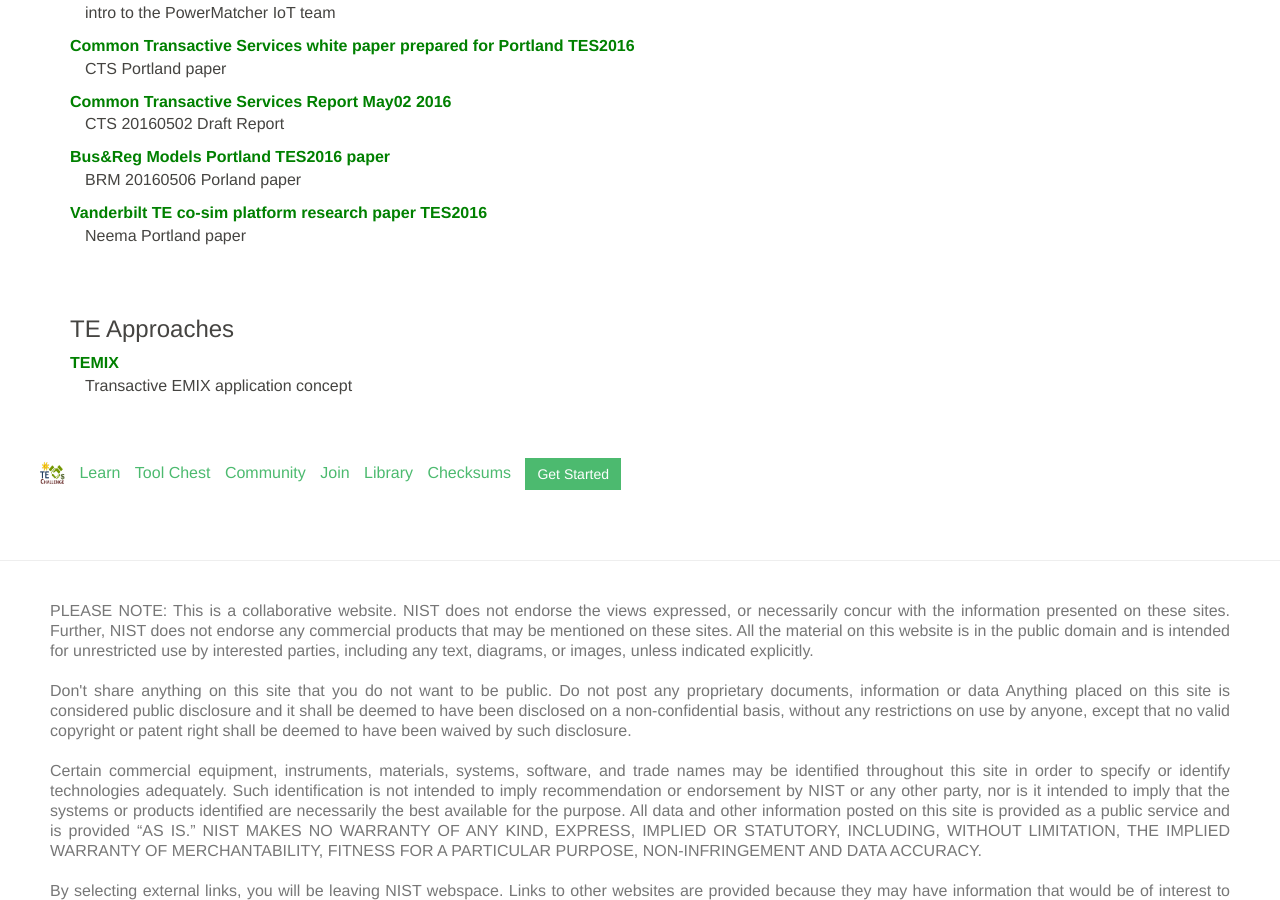
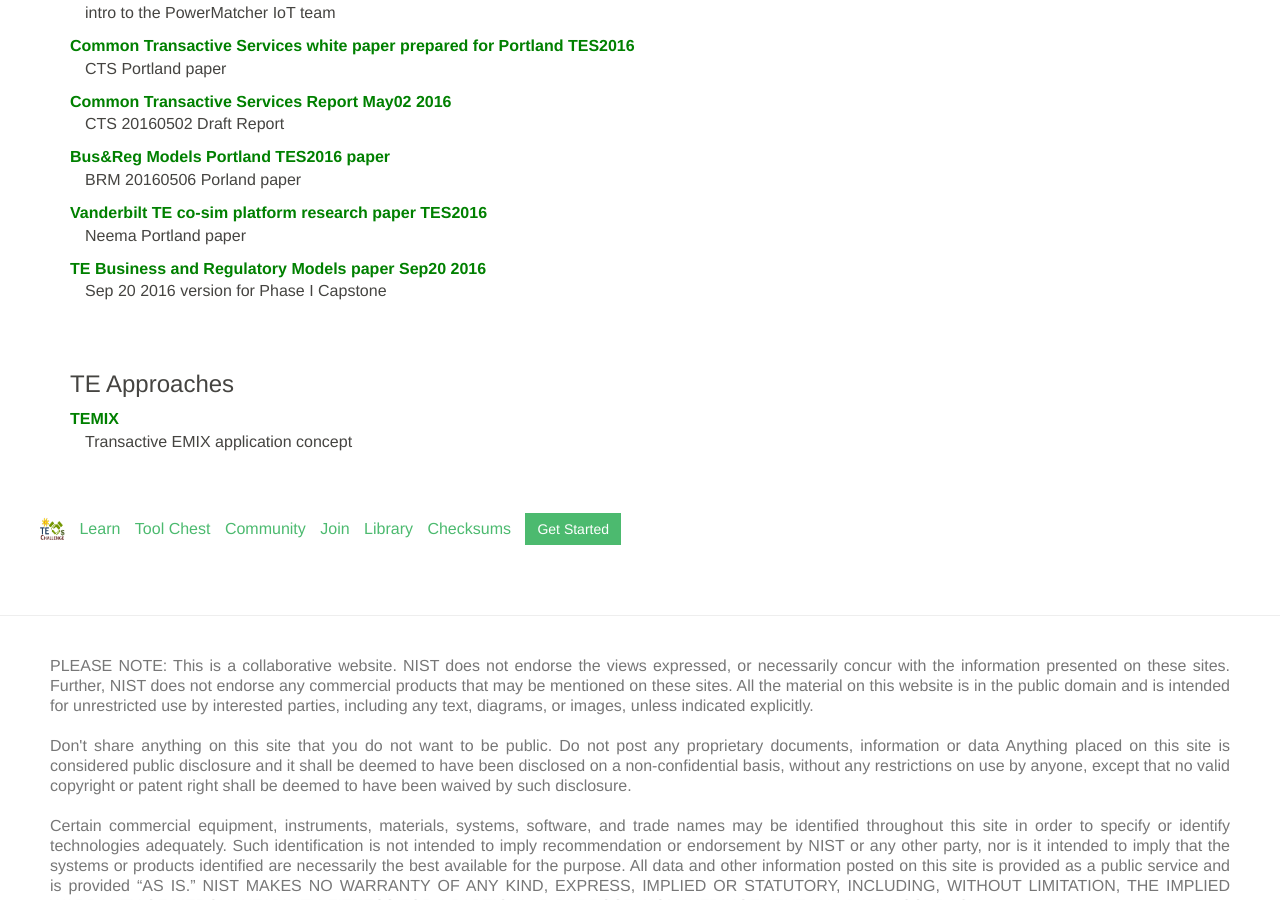
Before and after one commit to usnistgov/TEChallenge, a Jekyll site: the page built from library/index.md, in a window 1280 px wide and 900 px high, scrolled down 2768 px. Built offline with Jekyll 4.4.1, drawn with Linux system fonts in a browser that asks for light colours.

Commit message:
add the Bus&Mod team Sep 20 2016 paper

```diff
--- a/_data/documents.yml
+++ b/_data/documents.yml
@@ -305,3 +305,10 @@
   md5: c60d4ab15ec617726f0272e87a9b77b7
   sha512: 3586dc9a8cde4035cc2ca2514e08fb9c53bd3fe90608d2bdab19d51fbbb4f386949e674b2315d5c4a0cd8c2bd60b99a3f7ac686a22f19c71e75540762558e99c
   team: team5
+- name: "TE Business and Regulatory Models paper Sep20 2016"
+  description: "Sep 20 2016 version for Phase I Capstone"
+  category: "document"
+  url: https://s3.amazonaws.com/nist-sgcps/TEChallenge/library/TE-Bus&Reg-Models-Paper-20160920.pdf
+  md5: 2a3681f2a4cff79fcd62acff872365be
+  sha512: a9fd61ce20a7e1f41596f01505d1d20c8bce6e8ffaa16f0ce341963dd741154f86e53dff69b09d2c1ab75e321a4b3ff8e7c29af6f9079dbe439a80b0fe83cdaf
+  team: team1
```
